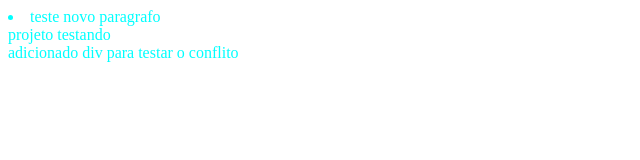
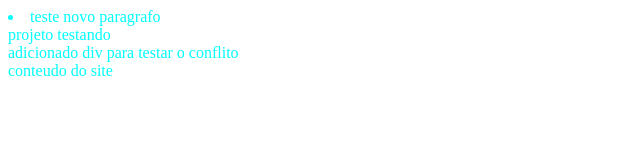
Before and after one commit to raulanacleto/curso-git, a plain HTML site: page index.html in a window 1280 px wide. Shown: the full height of the page, 0-640 px from the left. Drawn offline with Linux system fonts and the light colour scheme.

Commit message:
conteudo do site

```diff
--- a/index.html
+++ b/index.html
@@ -11,6 +11,11 @@
         <div>
             adicionado div para testar o conflito
         </div>
+
+        <div>
+            conteudo do site
+        </div>
+
 	</body>
 
 </html>
```
